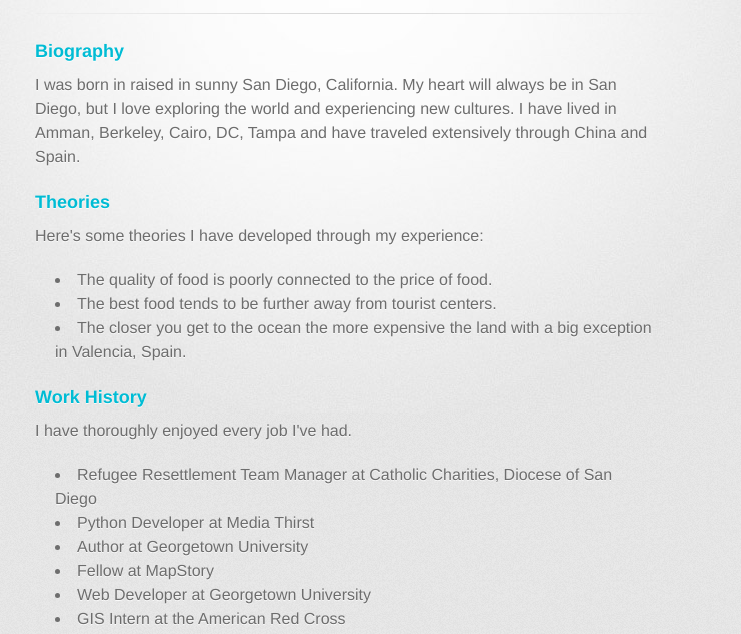
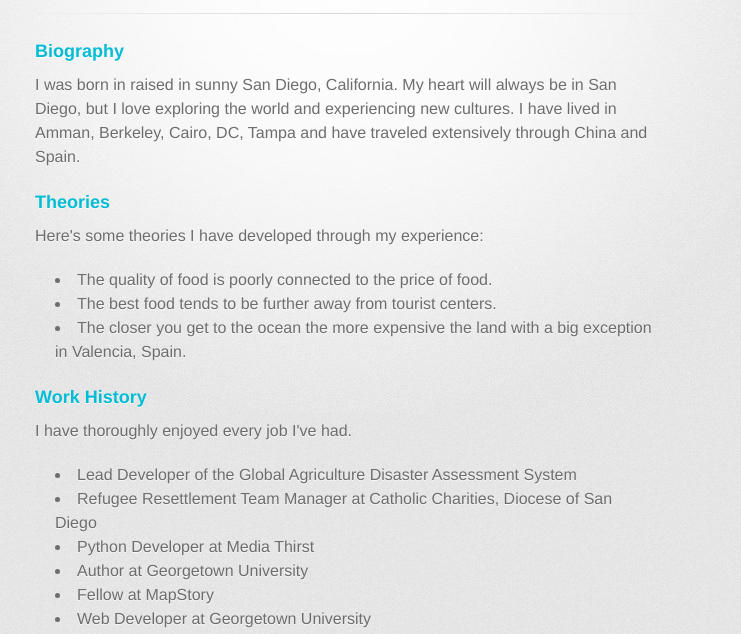
Before and after one commit to DanielJDufour/danieljdufour.github.io, a plain HTML site: page index.html in a window 1280 px wide. Shown: the part 160-794 px from the top of the page, without its empty margins (295-1036 px from the left). Drawn offline with Linux system fonts and the light colour scheme; a web font is replaced by a local one.

Commit message:
Update index.html

```diff
--- a/index.html
+++ b/index.html
@@ -51,6 +51,7 @@
 <p>I have thoroughly enjoyed every job I've had.</p>
 
 <ul>
+<li>Lead Developer of the Global Agriculture Disaster Assessment System</li>
 <li>Refugee Resettlement Team Manager at Catholic Charities, Diocese of San Diego</li>
 <li>Python Developer at Media Thirst</li>
 <li>Author at Georgetown University</li>
```
